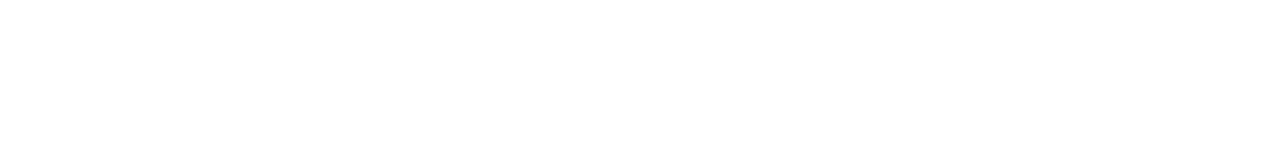
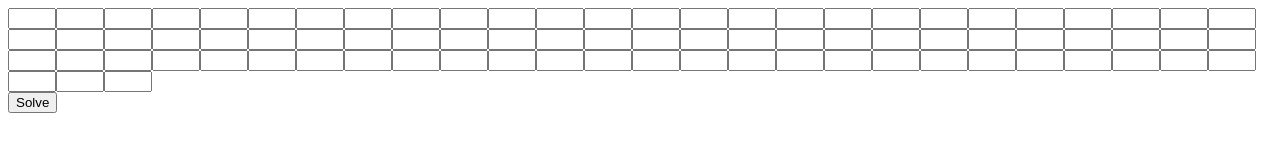
Before and after one commit to Danfirech/api-sudoku-solver, a plain HTML site: page index.html in a window 1280 px wide. Drawn offline with Linux system fonts and the light colour scheme.

Commit message:
boxes are showing up in HTML

```diff
--- a/app.js
+++ b/app.js
@@ -0,0 +1,14 @@
+const puzzleBoard = document.querySelector("#puzzle");
+const solveButton = document.querySelector("#solve-button");
+
+const squares = 81;
+
+for (let i = 0; i < squares; i++) {
+  const inputElement = document.createElement("input");
+
+  //Created inputs
+  inputElement.setAttribute("type", "number");
+  inputElement.setAttribute("min", "0");
+  inputElement.setAttribute("max", "9");
+  puzzleBoard.appendChild(inputElement);
+}
--- a/index.html
+++ b/index.html
@@ -8,6 +8,9 @@
     <link rel="stylesheet" href="styles.css" />
   </head>
   <body>
-    <script></script>
+    <div id="puzzle"></div>
+    <button id="solve-button">Solve</button>
+
+    <script src="app.js"></script>
   </body>
 </html>
--- a/styles.css
+++ b/styles.css
@@ -0,0 +1 @@
+document.querySelector()
```
